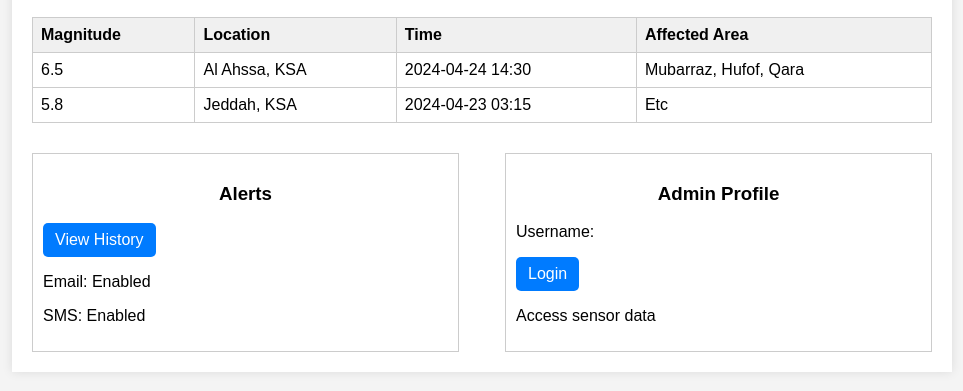
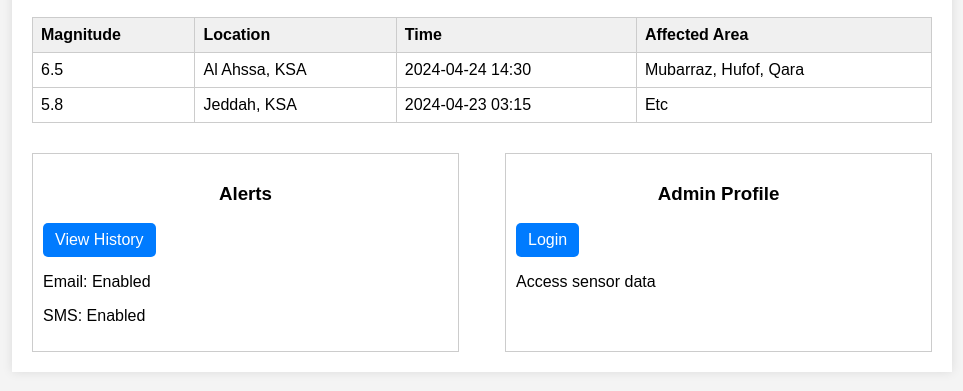
Before and after one commit to Moayadali1/EMS, a plain HTML site: page index.html in a window 1280 px wide. Shown: the part 151-542 px from the top of the page, without its empty margins (158-1121 px from the left). Drawn offline with Linux system fonts and the light colour scheme.

Commit message:
Update index.html

```diff
--- a/index.html
+++ b/index.html
@@ -103,7 +103,6 @@
 
       <div class="box">
         <h3>Admin Profile</h3>
-        <p>Username:</p>
         <a class="btn" href="admin.html">Login</a>
         <p>Access sensor data</p>
       </div>
```
